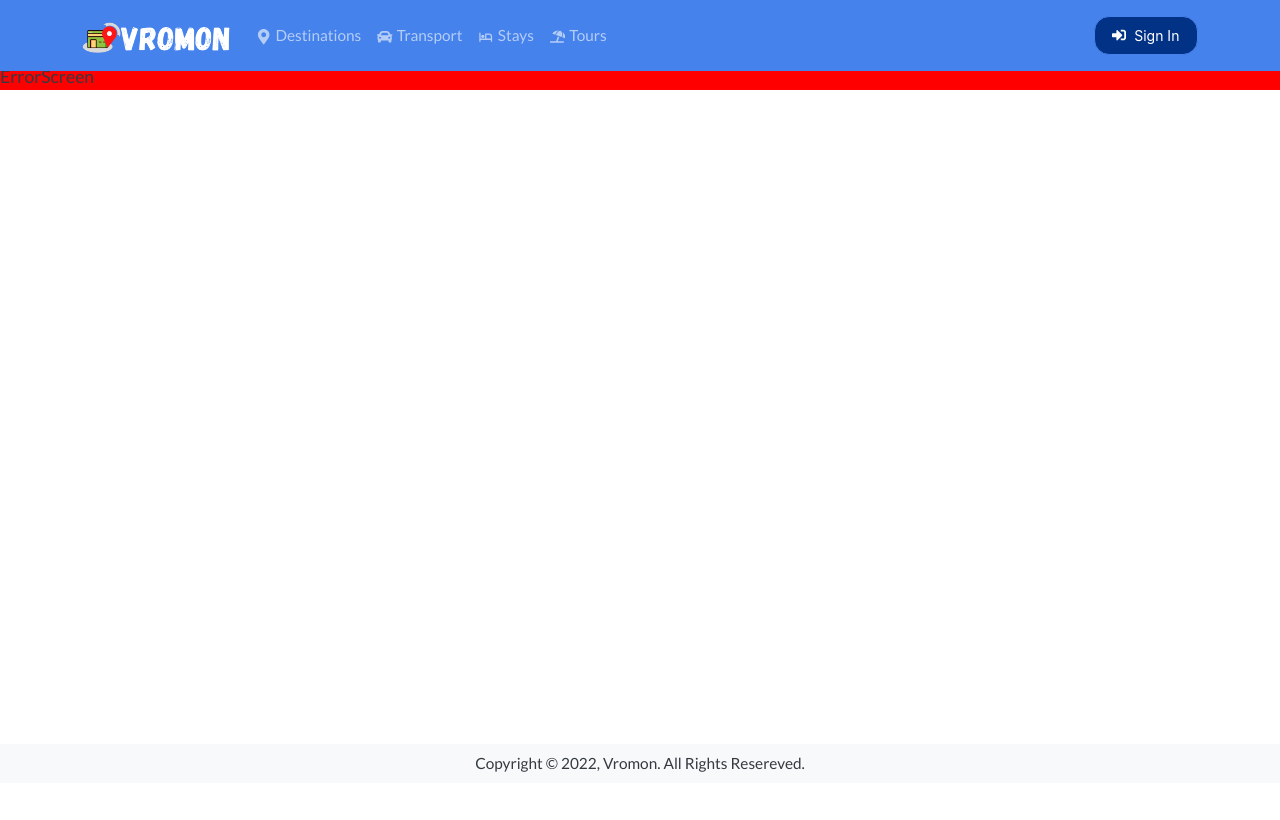
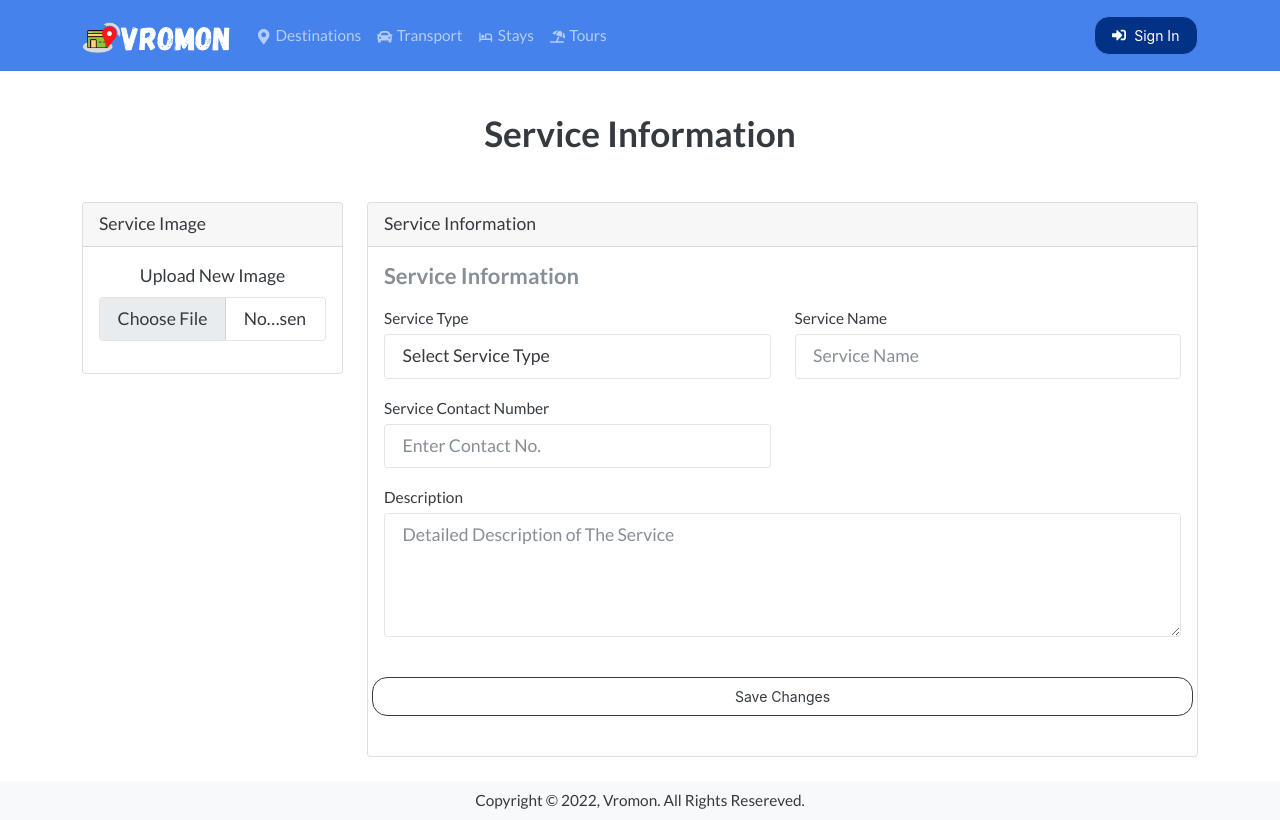
Before and after one commit to TangoRomeo80/Vromon, a React (Create React App) app in the folder frontend/: page /serviceDetails in a window 1280 px wide. Built offline with nearby package versions, Linux system fonts and the light colour scheme.

Commit message:
Service Details Page Updated

```diff
--- a/frontend/src/App.js
+++ b/frontend/src/App.js
@@ -44,6 +44,7 @@ import StayDetailsTourist from "./screens/StayDetailsTourist";
 import TourDetailsTourist from "./screens/TourDetailsTourist";
 import TourDetailsBusiness from "./screens/TourDetailsBusiness";
 import NewBookingDetails from "./screens/NewBookingDetails";
+import ServiceDetails from "./screens/ServiceDetails";
 
 const App = () => {
   return (
@@ -168,6 +169,7 @@ const App = () => {
                 element={<TourDetailsBusiness />}
               />
               <Route path="/newBookings" element={<NewBookingDetails />} />
+              <Route path="/serviceDetails" element={<ServiceDetails/>}/>
             </Routes>
           </Container>
         </main>
--- a/frontend/src/screens/NewBookingDetails.js
+++ b/frontend/src/screens/NewBookingDetails.js
@@ -243,6 +243,20 @@ const NewBookingDetails = () => {
                       </Form.Control>
                     </Form.Group>
                   </Col>
+                  <Col lg={12} md={12} sm={12}>
+                    <Form.Group className="mb-3" controlId="remarks">
+                      <Form.Label className="small mb-1">
+                        Remarks
+                      </Form.Label>
+                      <Form.Control
+                        as="textarea"
+                        rows={4}
+                        placeholder="Remarks Regarding The Booking"
+                        value={remarks}
+                        onChange={(e) => setRemarks(e.target.value)}
+                      ></Form.Control>
+                    </Form.Group>
+                  </Col>
                 </Row>
 
                 <Row className="py-4">
@@ -255,7 +269,12 @@ const NewBookingDetails = () => {
                       Confirm Booking
                     </Button>
                   </Col>
-                  <Col lg={6} md={6} sm={12} className="d-flex justify-content-end">
+                  <Col
+                    lg={6}
+                    md={6}
+                    sm={12}
+                    className="d-flex justify-content-end"
+                  >
                     <Button variant="outline-danger" type="submit">
                       Cancel Booking
                     </Button>
--- /dev/null
+++ b/frontend/src/screens/ServiceDetails.js
@@ -0,0 +1,139 @@
+import React, { useState, useEffect } from "react";
+import { Container, Row, Col, Card, Form, Button } from "react-bootstrap";
+import { LinkContainer } from "react-router-bootstrap";
+
+const ServiceDetails = () => {
+  const [serviceType, setServiceType] = useState("");
+  const [serviceName, setServiceName] = useState("");
+  const [coverImg, setCoverImg] = useState("");
+  const [description, setDescription] = useState("");
+  //   const [house, setHouse] = useState('')
+  //   const [street, setStreet] = useState('')
+  //   const [city, setCity] = useState('')
+  //   const [area, setArea] = useState('')
+  const [serviceMobileNumber, setServiceMobileNumber] = useState("");
+  const [location, setLocation] = useState("");
+  //   const [ownerName, setOwnerName] = useState('')
+  //   const [ownerNid, setOwnerNid] = useState('')
+
+  const [paymentMethod, setPaymentMethod] = useState("");
+  const [paymentStatus, setPaymentStatus] = useState("");
+
+  return (
+    <Container className="pt-5">
+      <Row className="pb-5">
+        <Card.Text as="h2" className="font-weight-bolder text-center">
+          Service Information
+        </Card.Text>
+      </Row>
+
+      <Form>
+        <Row>
+          <Col xs={12} md={4} xl={3}>
+            <Card className="mb-4">
+              <Card.Header>Service Image</Card.Header>
+              <Card.Body className="text-center">
+                <Form.Group controlId="image 1">
+                  <Form.Label>Upload New Image</Form.Label>
+                  <Form.Control
+                    className="mb-3"
+                    type="file"
+                    id="image-file"
+                    label="Cover Image"
+                  ></Form.Control>
+                </Form.Group>
+              </Card.Body>
+            </Card>
+          </Col>
+
+          <Col xs={12} md={8} xl={9}>
+            <Card className="mb-4">
+              <Card.Header>Service Information</Card.Header>
+              <Card.Body>
+                <Row>
+                  <h5 className="font-weight-bolder text-muted mb-3">
+                    Service Information
+                  </h5>
+                  <Col lg={6} md={6} sm={12}>
+                    <Form.Group className="mb-3" controlId="serviceType">
+                      <Form.Label className="small mb-1">
+                        Service Type
+                      </Form.Label>
+                      <Form.Control
+                        type="select"
+                        as="select"
+                        placeholder="Service Type"
+                        value={serviceType}
+                        onChange={(e) => setServiceType(e.target.value)}
+                      >
+                        <option disabled selected value="">
+                          Select Service Type
+                        </option>
+                        <option value="Transportation">Transport</option>
+                        <option value="Stays">Stays</option>
+                        <option value="Tours">Tours</option>
+                      </Form.Control>
+                    </Form.Group>
+                  </Col>
+
+                  <Col lg={6} md={6} sm={12}>
+                    <Form.Group className="mb-3" controlId="serviceName">
+                      <Form.Label className="small mb-1">
+                        Service Name
+                      </Form.Label>
+                      <Form.Control
+                        type="text"
+                        placeholder="Service Name"
+                        value={serviceName}
+                        onChange={(e) => setServiceName(e.target.value)}
+                      ></Form.Control>
+                    </Form.Group>
+                  </Col>
+
+                  <Col lg={6} md={6} sm={12}>
+                    <Form.Group className="mb-3" controlId="coverImg">
+                      <Form.Label className="small mb-1">
+                        Service Contact Number
+                      </Form.Label>
+                      <Form.Control
+                        type="text"
+                        placeholder="Enter Contact No."
+                        value={serviceMobileNumber}
+                        onChange={(e) => setServiceMobileNumber(e.target.value)}
+                      ></Form.Control>
+                    </Form.Group>
+                  </Col>
+                </Row>
+
+                <Row>
+                  <Col lg={12} md={12} sm={12}>
+                    <Form.Group className="mb-3" controlId="description">
+                      <Form.Label className="small mb-1">
+                        Description
+                      </Form.Label>
+                      <Form.Control
+                        as="textarea"
+                        rows={4}
+                        placeholder="Detailed Description of The Service"
+                        value={description}
+                        onChange={(e) => setDescription(e.target.value)}
+                      ></Form.Control>
+                    </Form.Group>
+                  </Col>
+                </Row>
+
+                <Row className="py-4">
+                  <Button variant="outline-dark" type="submit">
+                    Save Changes
+                  </Button>
+                </Row>
+              </Card.Body>
+            </Card>
+          </Col>
+        </Row>
+      </Form>
+    </Container>
+  );
+};
+
+export default ServiceDetails;
```
